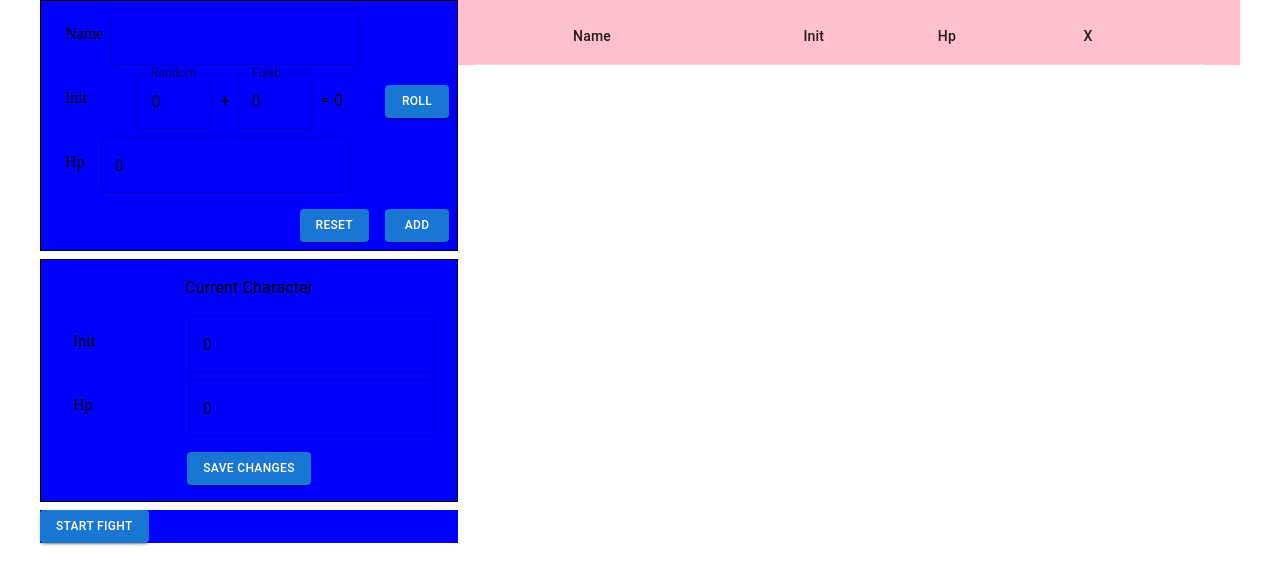
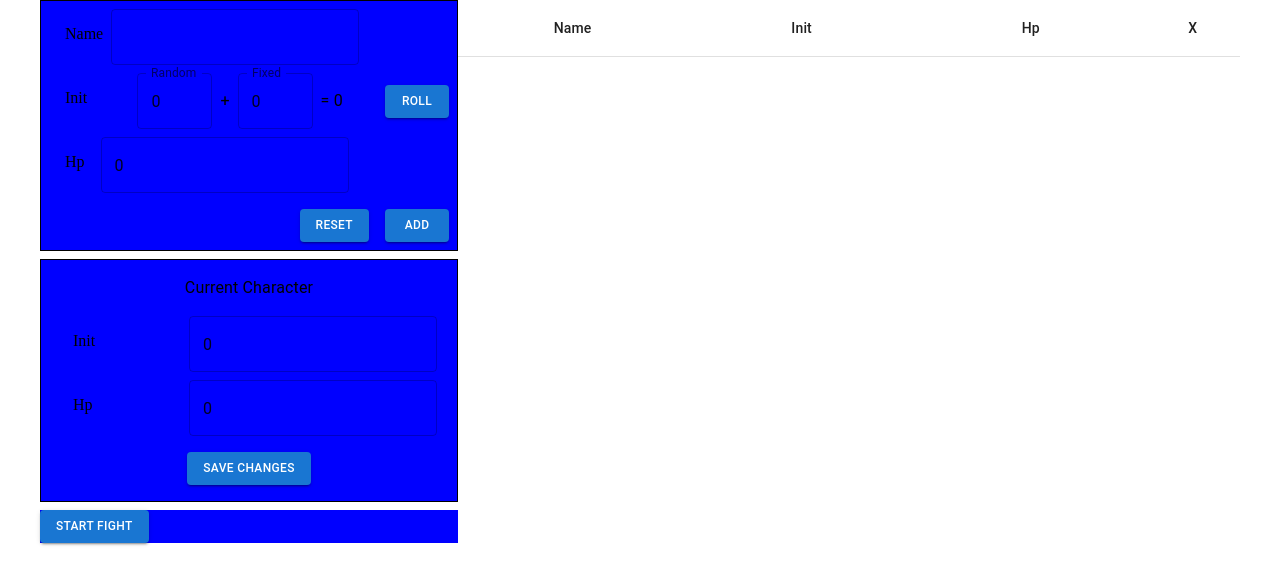
Before and after one commit to BertrandDubillon/DD_Init-helper, a Next.js app: page / in a window 1280 px wide. Shown: the top 584 px of the page. Built offline with nearby package versions, Linux system fonts and the light colour scheme.

Commit message:
minor changes to UI

```diff
--- a/app/InitTable.jsx
+++ b/app/InitTable.jsx
@@ -1,65 +1,65 @@
 import { Table, TableBody, TableCell, TableContainer, TableHead, TableRow } from "@mui/material";
 import DeleteCharButton from "./DeleteCharButton";
 
-// Table component
-function InitTable({ sortedCharactersArray, deleteCharacter, updateSelectedCharacter, selectedCharacter }) {
+function InitTable({ sortedCharactersArray, deleteCharacter, selectedCharacter }) {
 
   function rowBgColor(character) {
-      if (character.hp <= 0) {
-        return "red";
-      }
-      if (character.isActive === true) {
-        return "green";
-      }
+    if (character.hp <= 0) return "red";
+    if (character.isActive) return "green";
     return "white";
   }
 
   return (
-      <TableContainer sx={{ width: "max-content", margin: "auto", marginTop: 1 }}>
-        <Table>
+    <TableContainer sx={{ marginLeft: "418px", width: "calc(100% - 418px)", height : "100vh" }}>
+      <Table stickyHeader sx={{ tableLayout : "fixed", width: "100%" }}>
+
+        {/* HEADER */}
         <TableHead>
-            <TableRow>
-              <TableCell sx={{ width: 200, textAlign: "center" }}>Name</TableCell>
-              <TableCell sx={{ width: 100, textAlign: "right" }}>Init</TableCell>
-              <TableCell sx={{ width: 100, textAlign: "right" }}>Hp</TableCell>
-              <TableCell sx={{ width: 200, textAlign: "center" }}>X</TableCell>
+          <TableRow sx={{ width: "100%" }}>
+            <TableCell sx={{ width: "30%", textAlign: "center" }}>Name</TableCell>
+            <TableCell sx={{ width: "30%", textAlign: "center" }}>Init</TableCell>
+            <TableCell sx={{ width: "30%", textAlign: "center" }}>Hp</TableCell>
+            <TableCell sx={{ width: "10%", textAlign: "center" }}>X</TableCell>
           </TableRow>
         </TableHead>
+
+        {/* BODY */}
         <TableBody>
-            {sortedCharactersArray.map((character) => {
-              return (
+          {sortedCharactersArray.map((character) => (
             <TableRow
               key={character.id}
-                  onClick={() => {
-                    console.log('click');
-                    console.log(character);
-
-                    selectedCharacter(character);
+              onClick={() => selectedCharacter(character)}
+              sx={{
+                width: "100%",
+                bgcolor: rowBgColor(character),
+                cursor: "pointer",
               }}
-                  bgcolor={rowBgColor(character)}
             >
-                  <TableCell sx={{ textAlign: "center" }}>
+              <TableCell sx={{ width: "30%", textAlign: "center" }}>
                 {character.name}
               </TableCell>
-                  <TableCell sx={{ textAlign: "right" }}>
+
+              <TableCell sx={{ width: "30%", textAlign: "center" }}>
                 {character.init}
               </TableCell>
-                  <TableCell sx={{ textAlign: "right" }}>
+
+              <TableCell sx={{ width: "30%", textAlign: "center" }}>
                 {character.hp}
               </TableCell>
-                  <TableCell sx={{ textAlign: "center" }}>
+
+              <TableCell sx={{ width: "10%", textAlign: "center" }}>
                 <DeleteCharButton
-
                   deleteCharacter={deleteCharacter}
                   characterID={character.id}
                 />
               </TableCell>
             </TableRow>
-              );
-            })}
+          ))}
         </TableBody>
+
       </Table>
     </TableContainer>
   );
 }
+
 export default InitTable;
--- a/app/MainSection.jsx
+++ b/app/MainSection.jsx
@@ -4,16 +4,14 @@ import InitTable from "./InitTable";
 const MainSection = ({ sortedCharactersArray,charactersArray, deleteCharacter, updateSelectedCharacter, selectedCharacter}) => {
 
     return (
-        <Box flex={3}
-        sx={{bgcolor:"pink", marginLeft:"400px"}}>
-            <InitTable
+                <InitTable sx={{bgcolor:"pink", marginLeft:"418px" }}
                 charactersArray={charactersArray}
                 sortedCharactersArray={sortedCharactersArray}
                 deleteCharacter={deleteCharacter}
                 updateSelectedCharacter={updateSelectedCharacter}
-                selectedCharacter={selectedCharacter}
-                />
-        </Box>
+                selectedCharacter={selectedCharacter}>
+                </InitTable>
+
 
     );
 };
```
Also changed, not shown: app/Todo.md (+14 -2 lines). Lines whose indentation alone changed are shown as unchanged.
